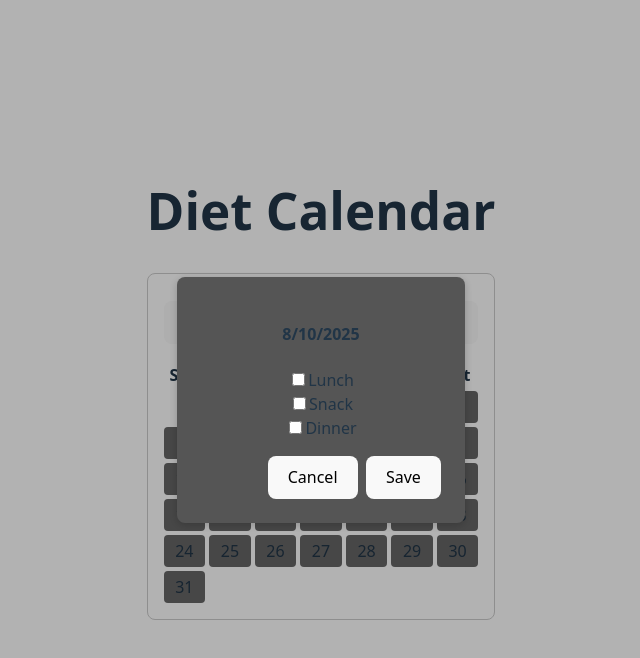
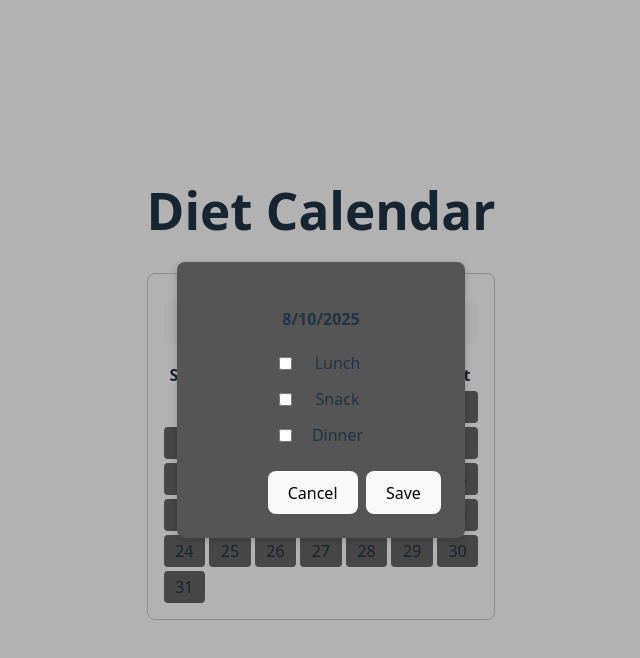
Before and after one commit to arturlicks/DietCalendarReact, a React (Vite) app: page / in a window 1280 px wide. Both pictures are taken after a click on the element "10". Shown: the top 658 px of the page, without its empty margins (319-959 px from the left). Built offline with nearby package versions, Linux system fonts and the light colour scheme.

Commit message:
DC-11 #comment Enhance MealModal styling for better layout and alignment

```diff
--- a/src/MealModal.jsx
+++ b/src/MealModal.jsx
@@ -28,24 +28,41 @@ export default function MealModal({ open, date, mealSelections, onChange, onClos
                 }}
                 onClick={(e) => e.stopPropagation()}
             >
-                <h4>
+                <h4 style={{ textAlign: 'center', marginBottom: 20 }}>
                     {date}
                 </h4>
-                <form>
+                <form
+                    style={{
+                        display: 'flex',
+                        flexDirection: 'column',
+                        gap: 12,
+                        alignItems: 'center', // Center align items horizontally
+                    }}
+                >
                     {['Lunch', 'Snack', 'Dinner'].map((meal) => (
-                        <div key={meal}>
-                            <label>
+                        <label
+                            key={meal}
+                            style={{
+                                display: 'flex',
+                                alignItems: 'center',
+                                gap: 8,
+                                minWidth: 120,
+                                fontSize: 16,
+                                fontFamily: 'inherit',
+                                justifyContent: 'center', // Center content in label
+                            }}
+                        >
                             <input
                                 type="checkbox"
                                 checked={mealSelections[meal]}
                                 onChange={() => onChange(meal)}
+                                style={{ marginRight: 8 }}
                             />
-                                {meal}
+                            <span style={{ width: 60, display: 'inline-block', textAlign: 'center' }}>{meal}</span>
                         </label>
-                        </div>
                     ))}
                 </form>
-                <div style={{ marginTop: 16, display: 'flex', justifyContent: 'flex-end', gap: 8 }}>
+                <div style={{ marginTop: 24, display: 'flex', justifyContent: 'flex-end', gap: 8 }}>
                     <button onClick={onClose}>Cancel</button>
                     <button onClick={onSave}>Save</button>
                 </div>
```
Lines whose indentation alone changed are shown as unchanged.
